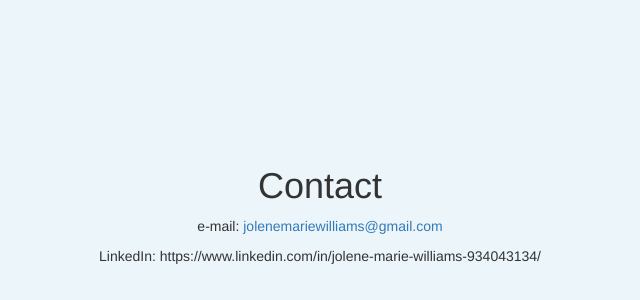
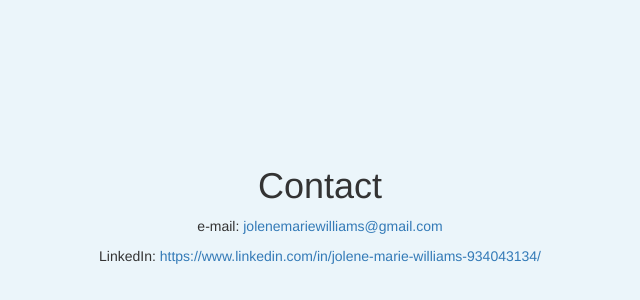
Before and after one commit to jomawi/jomawi.github.io, a website: page index.html in a window 1280 px wide. Shown: the part 2404-2704 px from the top of the page, without its empty margins (320-960 px from the left). Drawn offline with Linux system fonts and the light colour scheme.

Commit message:
Linkedin

```diff
--- a/index.html
+++ b/index.html
@@ -131,7 +131,7 @@
                 <div class="col-lg-12">
                     <h1>Contact</h1>
 					<p>e-mail: <a href=mailto:jolenemariewilliams@gmail.com>jolenemariewilliams@gmail.com</a></p>
-					<p>LinkedIn: <ahref=https://www.linkedin.com/in/jolene-marie-williams-934043134/>https://www.linkedin.com/in/jolene-marie-williams-934043134/</a></p>
+					<p>LinkedIn: <a href=https://www.linkedin.com/in/jolene-marie-williams-934043134/>https://www.linkedin.com/in/jolene-marie-williams-934043134/</a></p>
                 </div>
             </div>
         </div>
```
